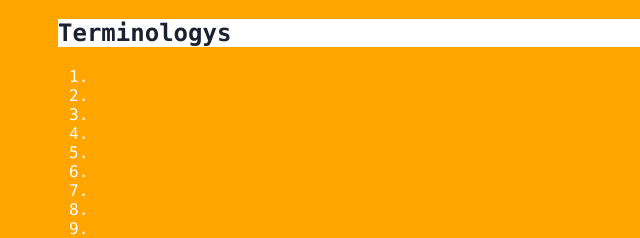
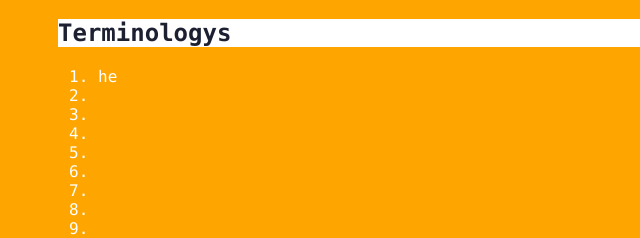
Before and after one commit to book7/git_learning, a plain HTML site: page index.html in a window 1280 px wide. Both pictures are taken after a click on the element "Terminologys". Shown: the part 226-464 px from the top of the page, 0-640 px from the left. Drawn offline with Linux system fonts and the light colour scheme.

Commit message:
amend index.html

```diff
--- a/index.html
+++ b/index.html
@@ -14,7 +14,7 @@
         <div class="accordion"><h1>Terminologys</h1></div>
             <div class="panel">
                 <ol>
-                    <li></li>
+                    <li>he</li>
                     <li></li>
                     <li></li>
                     <li></li>
```
